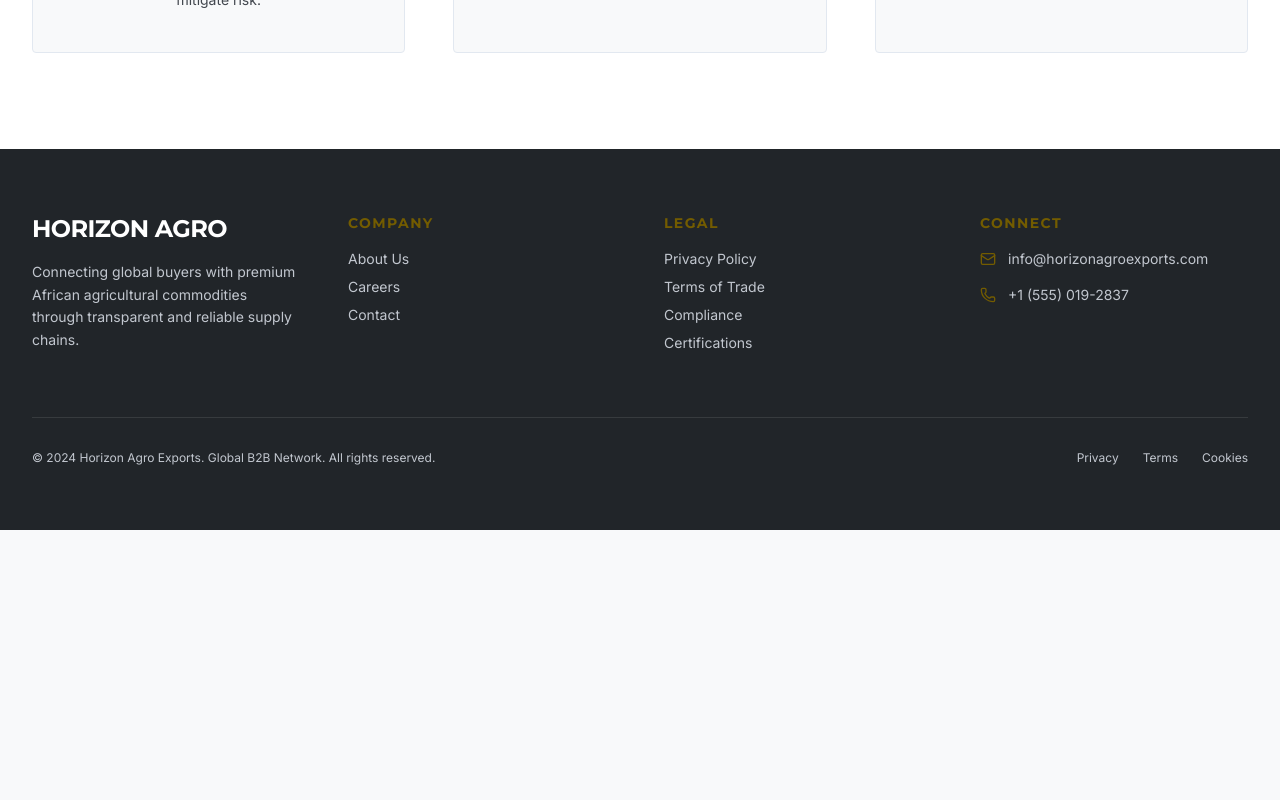
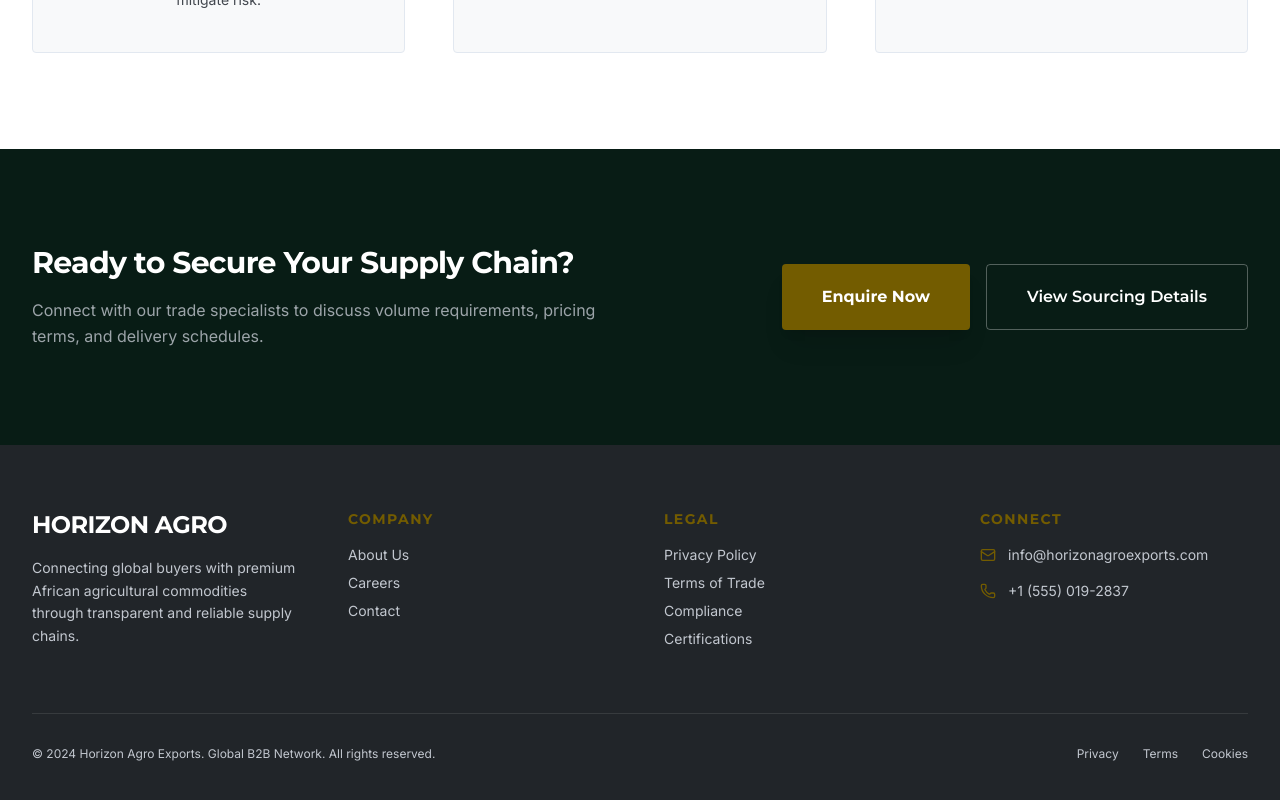
Before and after one commit to Nibras-S/horizon-agro, a React (Vite) app: page / in a window 1280 px wide. Shown: the part 2993-3793 px from the top of the page. Before the commit the page ends 3523 px from the top, so only its background shows below. Built offline with nearby package versions, Linux system fonts and the light colour scheme.

Commit message:
feat: add bottom CTA section to HomePage for supply chain inquiries

```diff
--- a/src/App.tsx
+++ b/src/App.tsx
@@ -709,6 +709,28 @@ const HomePage = ({ setActivePage }: { setActivePage: (p: string) => void }) =>
           </div>
         </div>
       </section>
+
+      {/* Bottom CTA */}
+      <section className="py-24 bg-deep-forest text-white">
+        <div className="max-w-7xl mx-auto px-4 md:px-8 flex flex-col md:flex-row justify-between items-center gap-12">
+          <div className="max-w-xl">
+            <h2 className="font-display text-3xl font-bold mb-4 tracking-tight">Ready to Secure Your Supply Chain?</h2>
+            <p className="text-outline-variant leading-relaxed opacity-80">Connect with our trade specialists to discuss volume requirements, pricing terms, and delivery schedules.</p>
+          </div>
+          <div className="flex flex-col sm:flex-row gap-4 shrink-0">
+            <button
+              onClick={() => setActivePage('contact')}
+              className="bg-tertiary text-white font-display font-bold px-10 py-5 rounded-sm hover:bg-white hover:text-deep-forest transition-all shadow-xl">
+              Enquire Now
+            </button>
+            <button
+              onClick={() => setActivePage('sourcing')}
+              className="border border-white/30 text-white font-display font-semibold px-10 py-5 rounded-sm hover:bg-white/10 transition-all">
+              View Sourcing Details
+            </button>
+          </div>
+        </div>
+      </section>
     </div>
   );
 };
```
